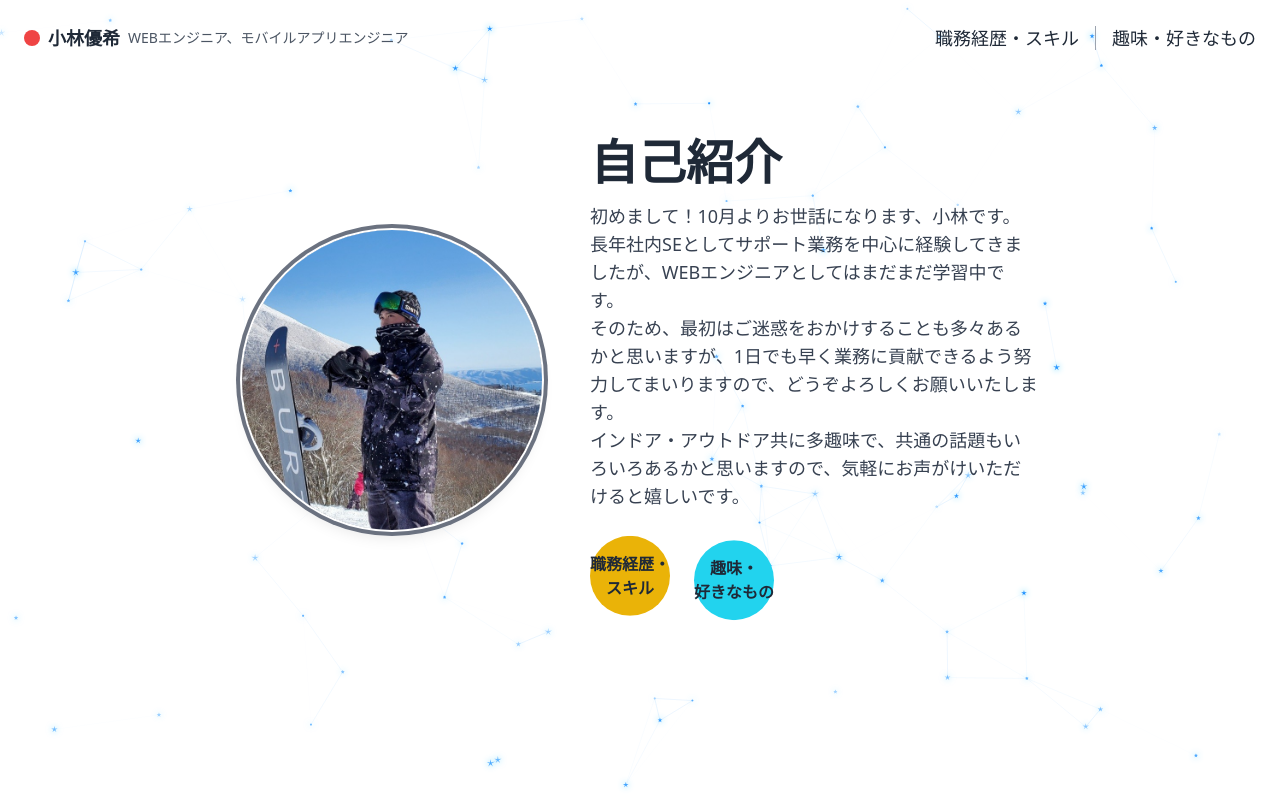
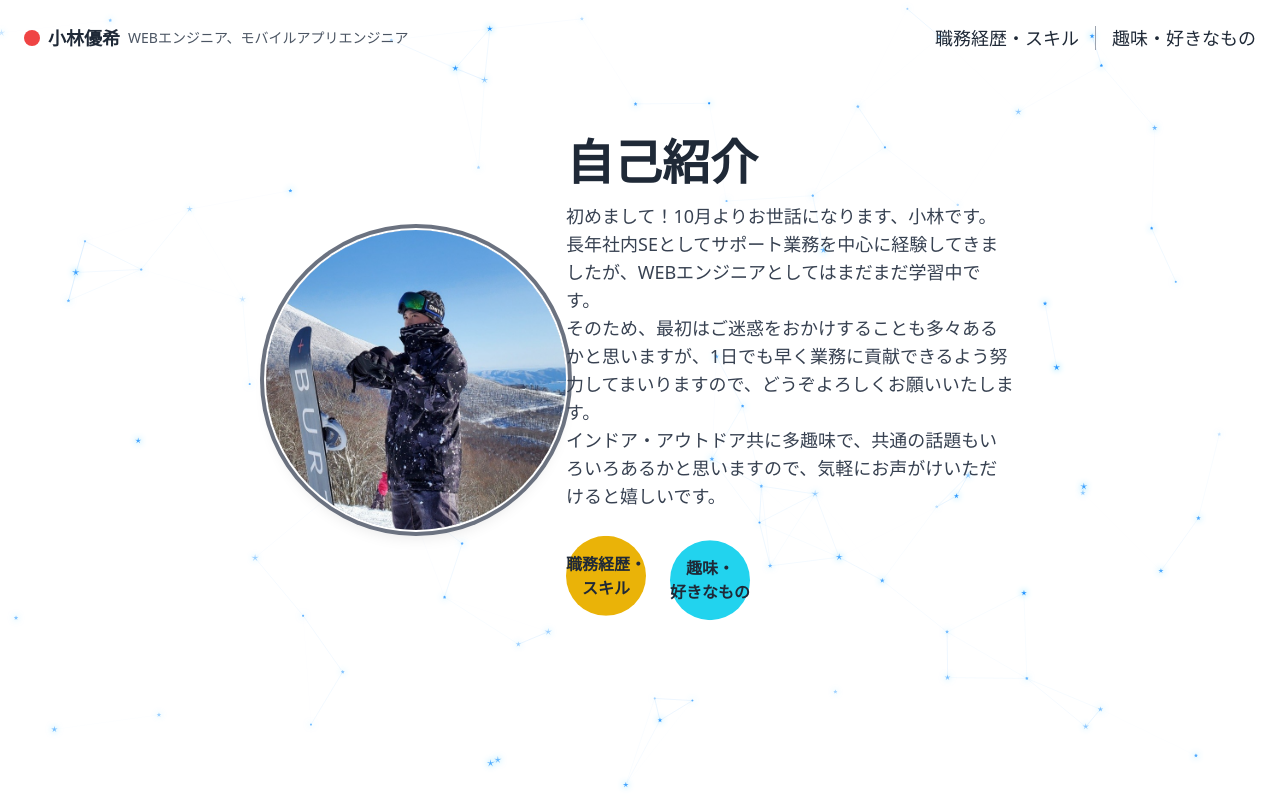
Before and after one commit to yuki-kobayashi/self-introduction, a Nuxt app: page / in a window 1280 px wide. Built offline with nearby package versions, Linux system fonts and the light colour scheme.

Commit message:
プロフィール画像が縦長になってしまう現象の修正

```diff
--- a/components/ProfileView.vue
+++ b/components/ProfileView.vue
@@ -2,15 +2,11 @@
   <transition name="fade-slide" appear>
     <div class="flex flex-col md:flex-row items-center justify-center min-h-[75vh] px-6">
       <!-- プロフィール画像 -->
-      <div class="mb-6 md:mb-0 md:mr-12">
-        <NuxtImg
-            src="/profile.jpg"
-            alt="プロフィール写真"
-            width="300"
-            height="300"
-            class="w-[300px] h-[300px] object-cover rounded-full shadow-lg ring-4 ring-gray-500 ring-offset-2 ring-offset-white"
-            />
-      </div>
+      <img
+        src="/profile.jpg"
+        alt="プロフィール写真"
+        class="w-[300px] h-[300px] object-cover rounded-full shadow-lg ring-4 ring-gray-500 ring-offset-2 ring-offset-white"
+        />
 
       <!-- 右側テキスト -->
       <div class="text-center md:text-left">
```
